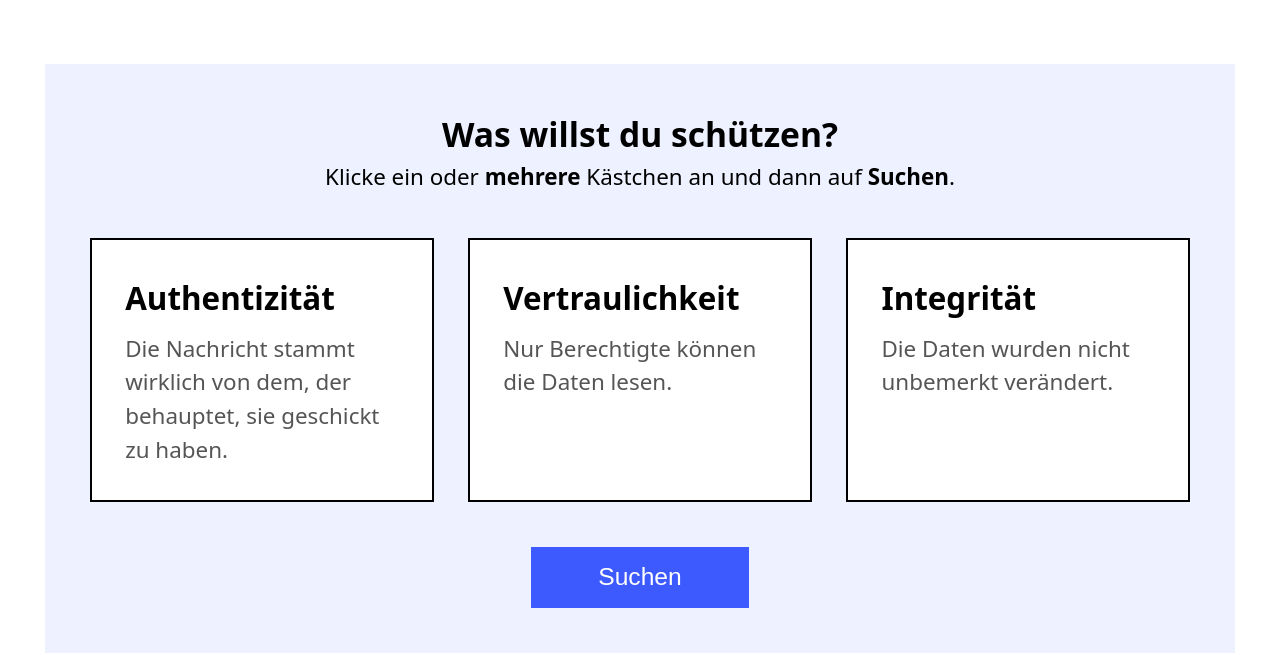
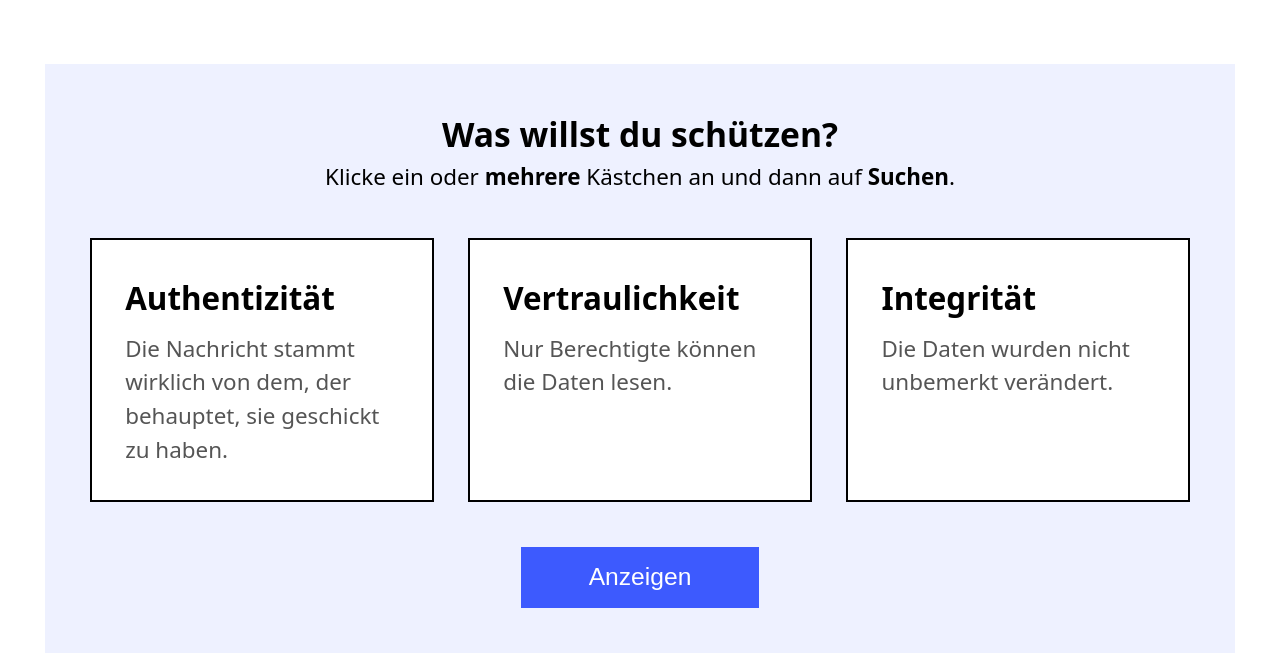
Before and after one commit to kpafi/webanwendungen, a plain HTML site: page index.html in a window 1280 px wide. Shown: the part 323-978 px from the top of the page. Drawn offline with Linux system fonts and the light colour scheme.

Commit message:
suchen zu anzeigen gemacht

```diff
--- a/index.html
+++ b/index.html
@@ -76,7 +76,7 @@
 
                 </div>
 
-                <button type="submit" class="anzeigen-button">Suchen</button>
+                <button type="submit" class="anzeigen-button">Anzeigen</button>
                 <p id="filter-hinweis" class="filter-hinweis" aria-live="polite"></p>
             </form>
 
```
